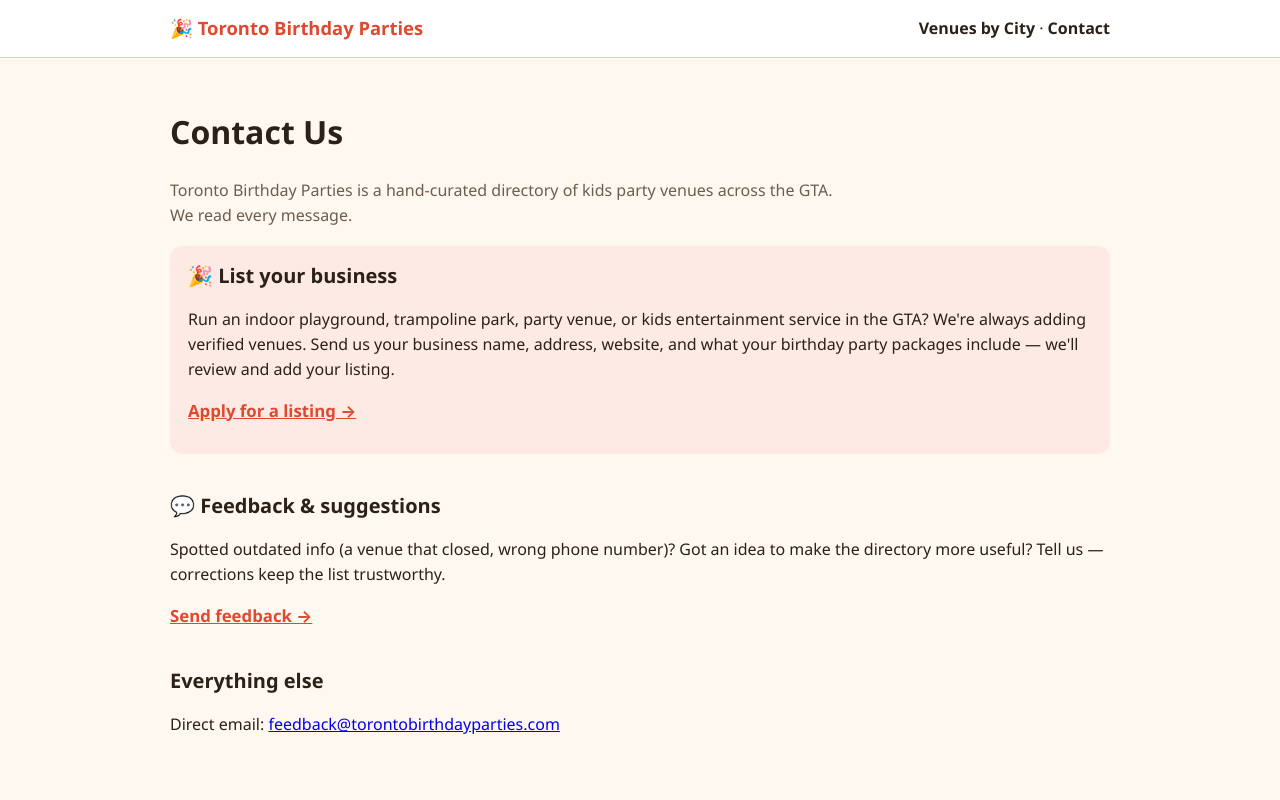
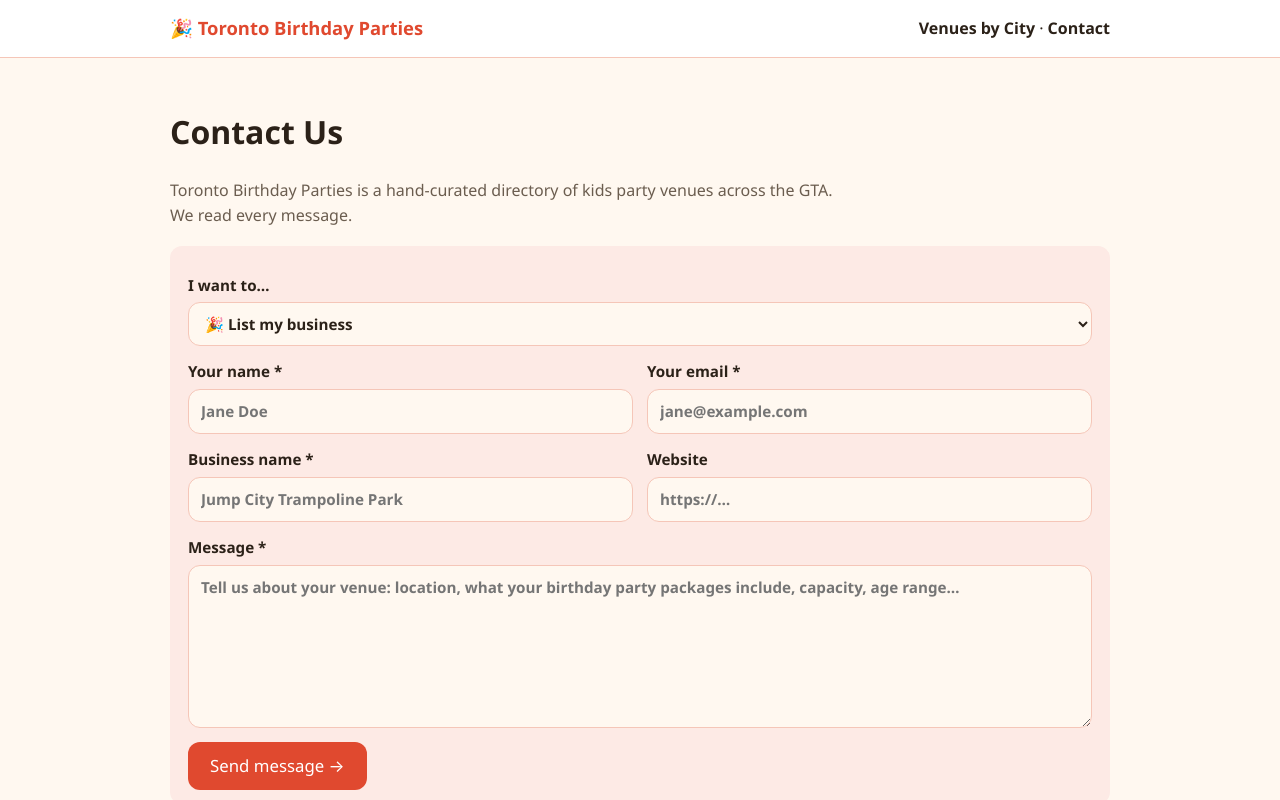
Before and after one commit to chattes/directory-gta-kids-parties, a Next.js app in the folder web/: page /contact in a window 1280 px wide. Shown: the top 800 px of the page. Built offline with nearby package versions, Linux system fonts and the light colour scheme.

Commit message:
Add contact form: /api/contact sends via Hostinger Agentic Mail

```diff
--- /dev/null
+++ b/web/app/api/contact/route.js
@@ -0,0 +1,99 @@
+const API_BASE = 'https://api.mail.hostinger.com/api/v1';
+
+const SUBJECT_TAGS = {
+  listing: 'List my business - venue listing',
+  feedback: 'Feedback -',
+  other: 'Message -',
+};
+
+function escapeHtml(s) {
+  return s
+    .replaceAll('&', '&amp;')
+    .replaceAll('<', '&lt;')
+    .replaceAll('>', '&gt;')
+    .replaceAll('"', '&quot;');
+}
+
+export async function POST(request) {
+  let data;
+  try {
+    data = await request.json();
+  } catch {
+    return Response.json({ ok: false, error: 'Invalid request.' }, { status: 400 });
+  }
+
+  // Honeypot: bots fill this invisible field, humans never see it
+  if (data.company) {
+    return Response.json({ ok: true });
+  }
+
+  const topic = SUBJECT_TAGS[data.topic] ? data.topic : 'other';
+  const name = String(data.name || '').trim().slice(0, 100);
+  const email = String(data.email || '').trim().slice(0, 200);
+  const business = String(data.business || '').trim().slice(0, 200);
+  const website = String(data.website || '').trim().slice(0, 300);
+  const message = String(data.message || '').trim().slice(0, 4000);
+
+  if (!name || !email || !message) {
+    return Response.json({ ok: false, error: 'Name, email and message are required.' }, { status: 400 });
+  }
+  if (!/^[^\s@]+@[^\s@]+\.[^\s@]+$/.test(email)) {
+    return Response.json({ ok: false, error: 'Please enter a valid email address.' }, { status: 400 });
+  }
+
+  const token = process.env.HOSTINGER_MAIL_TOKEN;
+  const mailboxId = process.env.HOSTINGER_MAIL_FEEDBACK_ID;
+  if (!token || !mailboxId) {
+    console.error('Contact form: missing HOSTINGER_MAIL_TOKEN or HOSTINGER_MAIL_FEEDBACK_ID');
+    return Response.json({ ok: false, error: 'Mail is not configured yet. Please email us directly.' }, { status: 500 });
+  }
+
+  const subject = `[torontobirthdayparties.com] ${SUBJECT_TAGS[topic]} ${topic === 'feedback' || topic === 'other' ? `from ${name}` : business || name}`;
+
+  const textLines = [
+    `From: ${name} <${email}>`,
+    business ? `Business: ${business}` : null,
+    website ? `Website: ${website}` : null,
+    `Topic: ${topic}`,
+    '',
+    message,
+    '',
+    '---',
+    `Sent via the contact form on torontobirthdayparties.com/contact`,
+  ].filter((l) => l !== null);
+
+  const htmlBody = [
+    `<p><strong>From:</strong> ${escapeHtml(name)} &lt;${escapeHtml(email)}&gt;</p>`,
+    business ? `<p><strong>Business:</strong> ${escapeHtml(business)}</p>` : '',
+    website ? `<p><strong>Website:</strong> ${escapeHtml(website)}</p>` : '',
+    `<p><strong>Topic:</strong> ${escapeHtml(topic)}</p>`,
+    `<hr>`,
+    `<p>${escapeHtml(message).replaceAll('\n', '<br>')}</p>`,
+  ].join('');
+
+  try {
+    const res = await fetch(`${API_BASE}/mailboxes/${mailboxId}/send`, {
+      method: 'POST',
+      headers: {
+        Authorization: `Bearer ${token}`,
+        'Content-Type': 'application/json',
+      },
+      body: JSON.stringify({
+        to: ['feedback@torontobirthdayparties.com'],
+        displayName: `Contact Form (${name})`,
+        subject: subject.slice(0, 250),
+        text: textLines.join('\n'),
+        html: htmlBody,
+      }),
+    });
+    if (!res.ok) {
+      const body = await res.text();
+      console.error('Hostinger send failed:', res.status, body.slice(0, 500));
+      return Response.json({ ok: false, error: 'Could not send right now. Please try again or email us directly.' }, { status: 502 });
+    }
+    return Response.json({ ok: true });
+  } catch (err) {
+    console.error('Contact form error:', err);
+    return Response.json({ ok: false, error: 'Could not send right now. Please try again or email us directly.' }, { status: 502 });
+  }
+}
--- a/web/app/contact/page.jsx
+++ b/web/app/contact/page.jsx
@@ -1,3 +1,4 @@
+import ContactForm from '@/components/ContactForm';
 import { SITE_URL } from '@/lib/site';
 
 export const metadata = {
@@ -26,37 +27,19 @@ export default function ContactPage() {
       </p>
 
       <section className="party-box">
-        <h2>🎉 List your business</h2>
-        <p>
-          Run an indoor playground, trampoline park, party venue, or kids entertainment service in
-          the GTA? We&apos;re always adding verified venues. Send us your business name, address,
-          website, and what your birthday party packages include — we&apos;ll review and add your
-          listing.
-        </p>
-        <p>
-          <a className="cta" href={`mailto:${EMAIL}?subject=List%20my%20business%20-%20venue%20listing`}>
-            Apply for a listing →
-          </a>
-        </p>
+        <ContactForm />
       </section>
 
       <section>
-        <h2>💬 Feedback & suggestions</h2>
+        <h2>What happens when you list your business?</h2>
         <p>
-          Spotted outdated info (a venue that closed, wrong phone number)? Got an idea to make the
-          directory more useful? Tell us — corrections keep the list trustworthy.
+          Send us your business name, address, website, and what your birthday party packages
+          include. We review every submission by hand — if it&apos;s a genuine kids party venue in
+          the GTA, we add it to the directory. Premium placement (photos, direct links, featured
+          spots) is coming soon.
         </p>
         <p>
-          <a className="cta" href={`mailto:${EMAIL}?subject=Feedback%20-%20torontobirthdayparties.com`}>
-            Send feedback →
-          </a>
-        </p>
-      </section>
-
-      <section>
-        <h2>Everything else</h2>
-        <p>
-          Direct email:{' '}
+          Prefer plain email? Reach us at{' '}
           <a href={`mailto:${EMAIL}`}>{EMAIL}</a>
         </p>
       </section>
--- a/web/app/globals.css
+++ b/web/app/globals.css
@@ -135,6 +135,52 @@ h2 { margin-top: 36px; font-size: 1.25rem; }
 .contact-list a { color: var(--accent); }
 .cta { font-weight: 700; color: var(--accent); font-size: 1.05rem; }
 
+/* Contact form */
+.contact-form label { display: block; font-weight: 600; font-size: 0.95rem; }
+.contact-form input,
+.contact-form select,
+.contact-form textarea {
+  display: block;
+  width: 100%;
+  margin-top: 5px;
+  padding: 10px 12px;
+  font: inherit;
+  color: inherit;
+  background: var(--bg, #fff);
+  border: 1px solid var(--ring);
+  border-radius: var(--radius);
+  box-sizing: border-box;
+}
+.contact-form input:focus,
+.contact-form select:focus,
+.contact-form textarea:focus { outline: none; border-color: var(--accent); }
+.field-row { margin: 14px 0; }
+.two-col { display: grid; grid-template-columns: 1fr 1fr; gap: 14px; }
+.form-submit {
+  display: inline-block;
+  padding: 11px 22px;
+  font: inherit;
+  font-size: 1.05rem;
+  background: var(--accent);
+  color: #fff;
+  border: none;
+  border-radius: var(--radius);
+  cursor: pointer;
+}
+.form-submit:disabled { opacity: 0.6; cursor: default; }
+.form-error { color: #c0392b; font-weight: 600; }
+.form-success h2 { margin-top: 0; }
+.hp-field {
+  position: absolute;
+  left: -9999px;
+  width: 1px;
+  height: 1px;
+  opacity: 0;
+}
+@media (max-width: 560px) {
+  .two-col { grid-template-columns: 1fr; }
+}
+
 /* Footer */
 .site-footer {
   border-top: 1px solid var(--ring);
--- /dev/null
+++ b/web/components/ContactForm.jsx
@@ -0,0 +1,121 @@
+'use client';
+
+import { useState } from 'react';
+
+const TOPICS = [
+  { value: 'listing', label: '🎉 List my business' },
+  { value: 'feedback', label: '💬 Feedback or correction' },
+  { value: 'other', label: '✉️ Something else' },
+];
+
+export default function ContactForm() {
+  const [state, setState] = useState('idle'); // idle | sending | sent | error
+  const [error, setError] = useState('');
+  const [topic, setTopic] = useState('listing');
+
+  async function handleSubmit(e) {
+    e.preventDefault();
+    setState('sending');
+    setError('');
+    const form = e.currentTarget;
+    const data = Object.fromEntries(new FormData(form).entries());
+    try {
+      const res = await fetch('/api/contact', {
+        method: 'POST',
+        headers: { 'Content-Type': 'application/json' },
+        body: JSON.stringify(data),
+      });
+      const json = await res.json();
+      if (!res.ok || !json.ok) {
+        setError(json.error || 'Something went wrong. Please try again.');
+        setState('error');
+        return;
+      }
+      setState('sent');
+    } catch {
+      setError('Network error. Please try again or email us directly.');
+      setState('error');
+    }
+  }
+
+  if (state === 'sent') {
+    return (
+      <div className="form-success">
+        <h2>✅ Message sent!</h2>
+        <p>
+          Thanks for reaching out — we read every message and usually reply within a couple of
+          days. If it&apos;s urgent, email{' '}
+          <a href="mailto:feedback@torontobirthdayparties.com">feedback@torontobirthdayparties.com</a>{' '}
+          directly.
+        </p>
+      </div>
+    );
+  }
+
+  return (
+    <form className="contact-form" onSubmit={handleSubmit}>
+      <div className="field-row">
+        <label>
+          I want to…
+          <select name="topic" value={topic} onChange={(e) => setTopic(e.target.value)}>
+            {TOPICS.map((t) => (
+              <option key={t.value} value={t.value}>
+                {t.label}
+              </option>
+            ))}
+          </select>
+        </label>
+      </div>
+
+      <div className="field-row two-col">
+        <label>
+          Your name *
+          <input type="text" name="name" required maxLength={100} placeholder="Jane Doe" />
+        </label>
+        <label>
+          Your email *
+          <input type="email" name="email" required maxLength={200} placeholder="jane@example.com" />
+        </label>
+      </div>
+
+      {topic === 'listing' && (
+        <div className="field-row two-col">
+          <label>
+            Business name *
+            <input type="text" name="business" required={topic === 'listing'} maxLength={200} placeholder="Jump City Trampoline Park" />
+          </label>
+          <label>
+            Website
+            <input type="url" name="website" maxLength={300} placeholder="https://…" />
+          </label>
+        </div>
+      )}
+
+      <div className="field-row">
+        <label>
+          Message *
+          <textarea
+            name="message"
+            required
+            maxLength={4000}
+            rows={topic === 'listing' ? 6 : 5}
+            placeholder={
+              topic === 'listing'
+                ? 'Tell us about your venue: location, what your birthday party packages include, capacity, age range…'
+                : 'What would you like to tell us?'
+            }
+          />
+        </label>
+      </div>
+
+      {/* honeypot — invisible to humans, bots fill it and get silently dropped */}
+      <input type="text" name="company" tabIndex={-1} autoComplete="off" className="hp-field" aria-hidden="true" />
+
+      {state === 'error' && <p className="form-error">{error}</p>}
+
+      <button type="submit" className="cta form-submit" disabled={state === 'sending'}>
+        {state === 'sending' ? 'Sending…' : 'Send message →'}
+      </button>
+    </form>
+  );
+}
```
